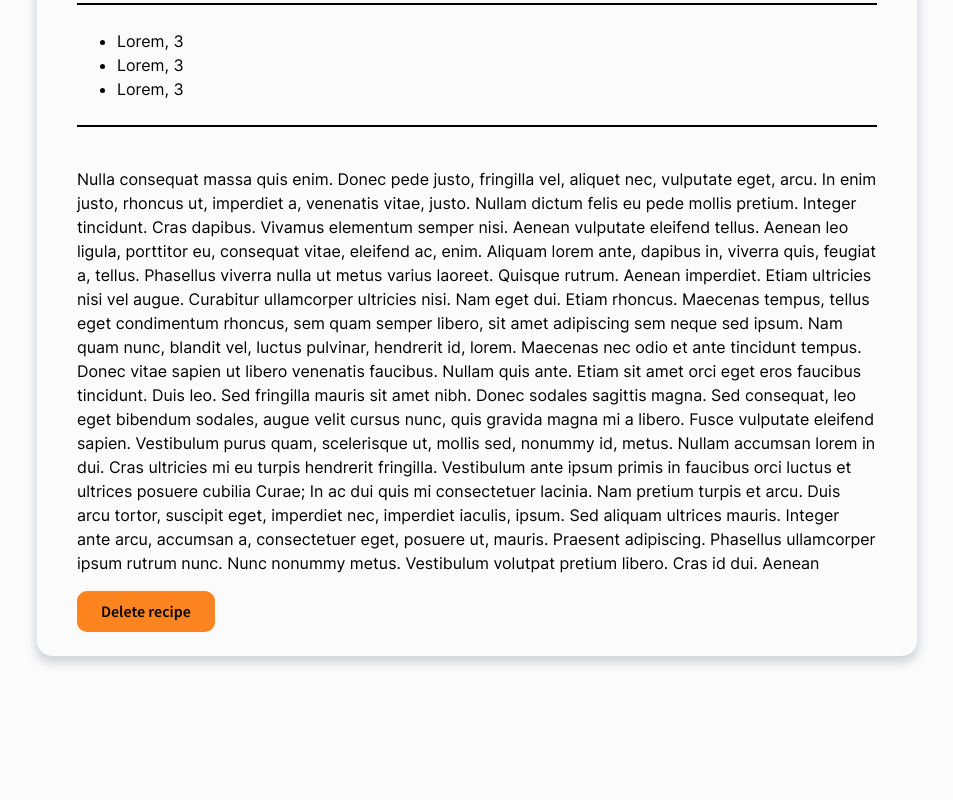
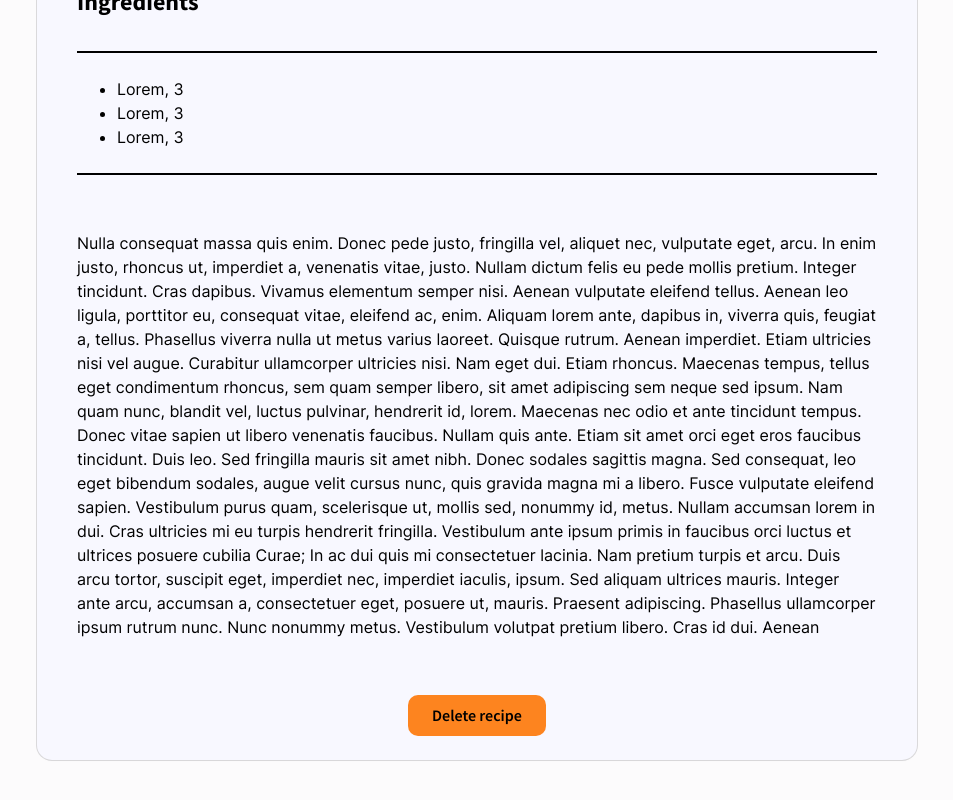
Before and after one commit to Qusz/vue-recipe-app, a Vue app: page /recipe/1 in a window 1280 px wide. Shown: the part 418-1218 px from the top of the page, without its empty margins (163-1116 px from the left). Before the commit the page ends 1138 px from the top, so only its background shows below. Built offline with nearby package versions, Linux system fonts and the light colour scheme; data requests are answered from the project's data file.

Commit message:
adds styling to RecipeView

```diff
--- a/src/assets/styles/sass/views/RecipeView.scss
+++ b/src/assets/styles/sass/views/RecipeView.scss
@@ -3,18 +3,20 @@
 .recipe {
   margin: $spacer-l auto $spacer-l auto;
   padding: $spacer-s $spacer-m;
-  background-color: $clr-white;
+  background-color: $clr-primary;
   border-radius: 15px;
 
-  -webkit-box-shadow: 0px 5px 10px 2px rgba(34, 60, 80, 0.2);
-  -moz-box-shadow: 0px 5px 10px 2px rgba(34, 60, 80, 0.2);
-  box-shadow: 0px 5px 10px 2px rgba(34, 60, 80, 0.2);
+  box-shadow: rgba(0, 0, 0, 0.02) 0px 1px 3px 0px, rgba(27, 31, 35, 0.15) 0px 0px 0px 1px;
 
   max-width: 800px;
+
+  display: flex;
+  flex-direction: column;
 
     &__title {
       font-family: 'Source Sans 700';
       font-size: $fs-l;
+      text-align: center;
     }
 
     &__ingredients-tile {
@@ -36,4 +38,9 @@
       margin: $spacer-xs 0 $spacer-m 0 ;
       border-block: 2px solid $clr-black;
     }
+
+    &__btn-delete {
+      align-self: center;
+      margin-top: $spacer-m;
+    }
 }
--- a/src/views/RecipeView.vue
+++ b/src/views/RecipeView.vue
@@ -28,7 +28,7 @@
       <BaseButton
         @click="this.deleteRecipe()"
         :content="'Delete recipe'"
-        class="btn-m btn-accent"
+        class="btn-m btn-accent recipe__btn-delete"
       >
       </BaseButton>
     </section>
```
Also changed, not shown: 1 other file (tests, documents, lock files or other folders).
